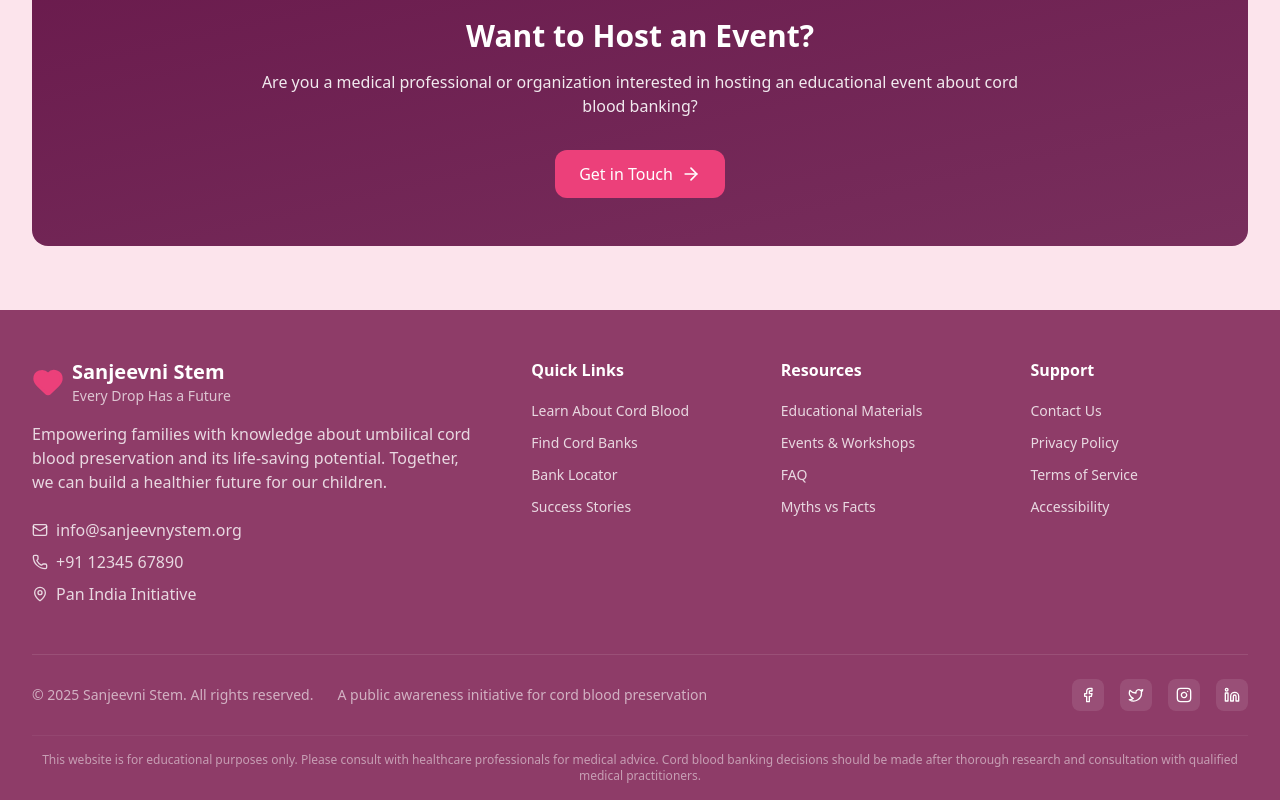
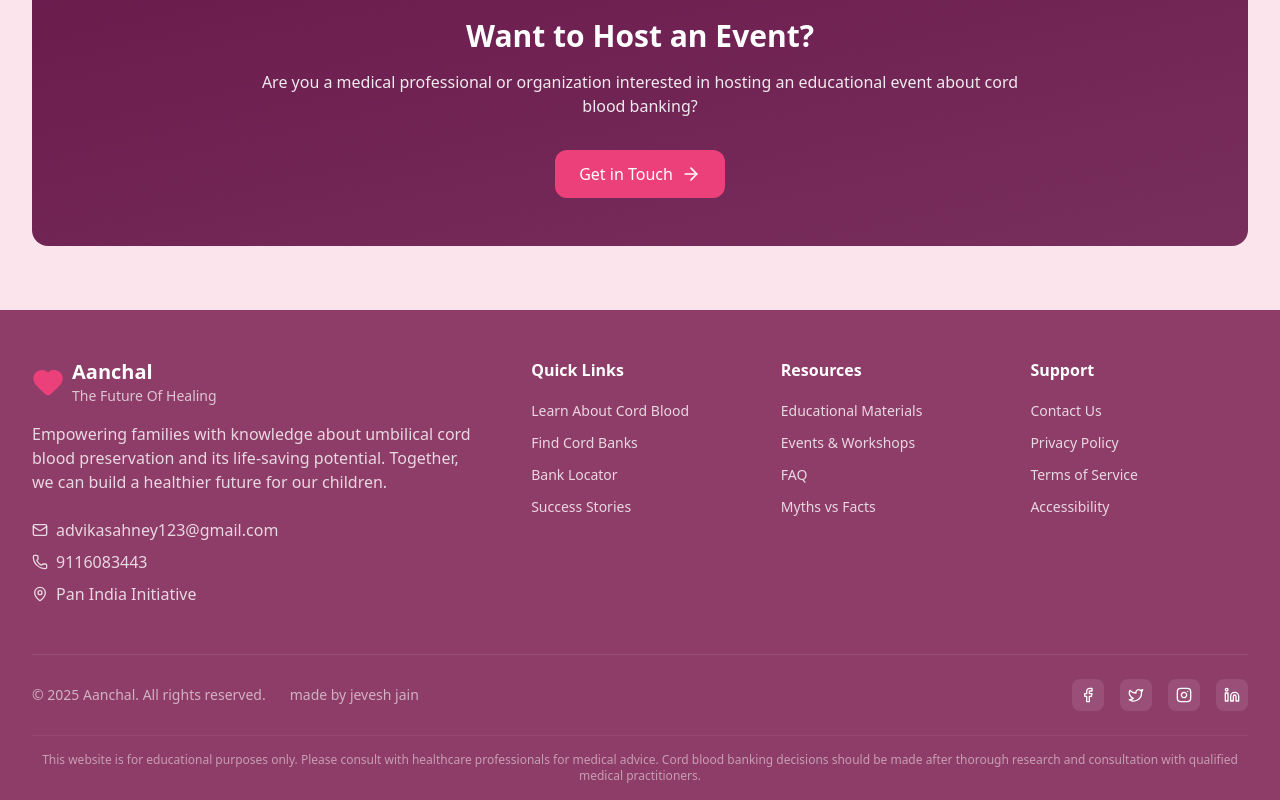
Before and after one commit to jevesh14/cord-project, a React (Vite) app: page /events in a window 1280 px wide. Shown: the part 1866-2666 px from the top of the page. Built offline with nearby package versions, Linux system fonts and the light colour scheme.

Commit message:
Some minor changes

```diff
--- a/index.html
+++ b/index.html
@@ -4,8 +4,8 @@
     <meta charset="UTF-8" />
     <link rel="icon" type="image/svg+xml" href="/vite.svg" />
     <meta name="viewport" content="width=device-width, initial-scale=1.0" />
-    <meta name="description" content="Sanjeevni Stem - Every Drop Has a Future. Learn about umbilical cord blood preservation and its life-saving potential." />
-    <title>Aanchal: Where Protection Meets Connection</title>
+    <meta name="description" content="Aanchal: The Future Of Healing. Learn about umbilical cord blood preservation and its life-saving potential." />
+    <title>Aanchal: The Future Of Healing</title>
     <link rel="preconnect" href="https://fonts.googleapis.com">
     <link rel="preconnect" href="https://fonts.gstatic.com" crossorigin>
     <link href="https://fonts.googleapis.com/css2?family=Inter:wght@300;400;500;600;700&family=IBM+Plex+Serif:ital,wght@0,400;0,500;1,400&display=swap" rel="stylesheet">
--- a/package.json
+++ b/package.json
@@ -1,6 +1,6 @@
 {
   "name": "aanchal",
-  "description": "Aanchal: Where Protection Meets Connection",
+  "description": "Aanchal: The Future Of Healing",
   "private": true,
   "version": "0.0.0",
   "type": "module",
--- a/src/components/Footer.tsx
+++ b/src/components/Footer.tsx
@@ -43,8 +43,8 @@ export const Footer = () => {
             <div className="flex items-center space-x-2 mb-4">
               <Heart className="h-8 w-8 text-pink-primary" fill="currentColor" />
               <div>
-                <h3 className="text-xl font-bold">Sanjeevni Stem</h3>
-                <p className="text-sm text-text-light/70">Every Drop Has a Future</p>
+                <h3 className="text-xl font-bold">Aanchal</h3>
+                <p className="text-sm text-text-light/70">The Future Of Healing</p>
               </div>
             </div>
             <p className="text-text-light/80 mb-6 max-w-md">
@@ -54,18 +54,18 @@ export const Footer = () => {
             </p>
             <div className="space-y-2">
               <a
-                href="mailto:info@sanjeevnystem.org"
+                href="mailto:advikasahney123@gmail.com"
                 className="flex items-center space-x-2 text-text-light/80 hover:text-pink-soft transition-colors duration-200"
               >
                 <Mail className="h-4 w-4" />
-                <span>info@sanjeevnystem.org</span>
+                <span>advikasahney123@gmail.com</span>
               </a>
               <a
-                href="tel:+911234567890"
+                href="tel:9116083443"
                 className="flex items-center space-x-2 text-text-light/80 hover:text-pink-soft transition-colors duration-200"
               >
                 <Phone className="h-4 w-4" />
-                <span>+91 12345 67890</span>
+                <span>9116083443</span>
               </a>
               <div className="flex items-center space-x-2 text-text-light/80">
                 <MapPin className="h-4 w-4" />
@@ -99,11 +99,9 @@ export const Footer = () => {
           <div className="flex flex-col md:flex-row justify-between items-center space-y-4 md:space-y-0">
             <div className="flex flex-col md:flex-row items-center space-y-2 md:space-y-0 md:space-x-6">
               <p className="text-text-light/60 text-sm">
-                © {currentYear} Sanjeevni Stem. All rights reserved.
+                © {currentYear} Aanchal. All rights reserved.
               </p>
-              <p className="text-text-light/60 text-sm">
-                A public awareness initiative for cord blood preservation
-              </p>
+              <p className="text-text-light/60 text-sm">made by jevesh jain</p>
             </div>
 
             {/* Social Links */}
--- a/src/components/Navigation.tsx
+++ b/src/components/Navigation.tsx
@@ -44,9 +44,9 @@ export const Navigation = () => {
             </div>
             <div>
               <h1 className="text-xl font-bold text-text-light group-hover:text-pink-primary transition-colors duration-200">
-                Sanjeevni Stem
+                Aanchal
               </h1>
-              <p className="text-xs text-text-light/70 hidden sm:block">Every Drop Has a Future</p>
+              <p className="text-xs text-text-light/70 hidden sm:block">The Future Of Healing</p>
             </div>
           </Link>
 
--- a/src/pages/Events.tsx
+++ b/src/pages/Events.tsx
@@ -39,7 +39,7 @@ export const Events = () => {
       capacity: 100,
       registered: 67,
       image: 'https://images.pexels.com/photos/7088526/pexels-photo-7088526.jpeg?auto=compress&cs=tinysrgb&w=400',
-      organizer: 'Sanjeevni Stem Foundation',
+      organizer: 'Aanchal Foundation',
       tags: ['Education', 'Parents', 'Decision Making']
     },
     {
--- a/src/pages/Learn.tsx
+++ b/src/pages/Learn.tsx
@@ -512,14 +512,16 @@ export const Learn = () => {
             </p>
             <div className="flex flex-col sm:flex-row gap-4 justify-center">
               <a
-                href="tel:+911234567890"
+                href="tel:9116083443"
                 className="px-8 py-4 bg-pink-primary text-text-light font-semibold rounded-2xl hover:bg-pink-hover hover:scale-105 transition-all duration-300 shadow-lg hover:shadow-xl flex items-center justify-center space-x-2"
               >
                 <Phone className="h-5 w-5" />
-                <span>Call Us</span>
+                <span>Call Us: 9116083443</span>
               </a>
               <a
-                href="mailto:info@sanjeevnystem.org"
+                href="mailto:advikasahney123@gmail.com"
+                target="_blank"
+                rel="noopener noreferrer"
                 className="px-8 py-4 bg-background-card text-plum font-semibold rounded-2xl border border-pink-soft/20 hover:bg-pink-soft/10 hover:scale-105 transition-all duration-300 flex items-center justify-center space-x-2"
               >
                 <Mail className="h-5 w-5" />
```
